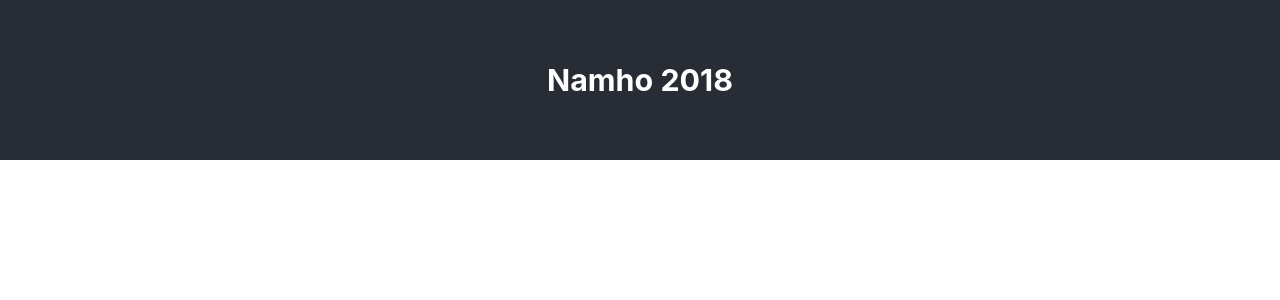
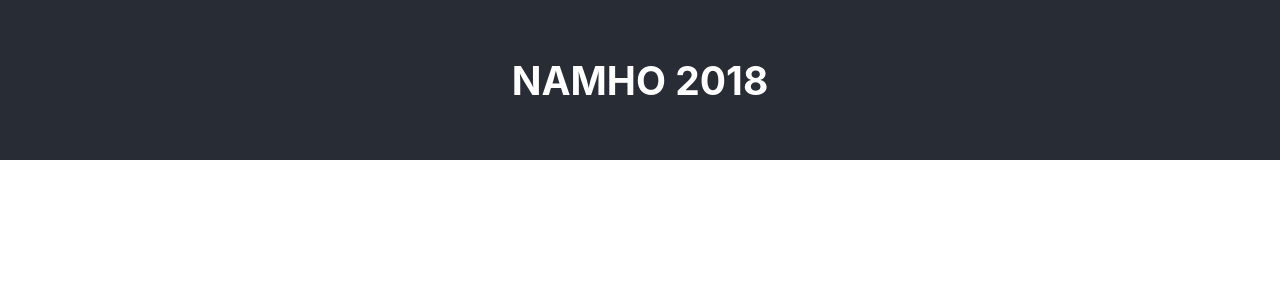
Before and after one commit to JamesPaganLodge/NamhoWebReact, a React (Create React App) app: page / in a window 1280 px wide. Shown: the top 300 px of the page. Built offline with nearby package versions, Linux system fonts and the light colour scheme.

Commit message:
update title

```diff
--- a/src/components/NamhoHeader.js
+++ b/src/components/NamhoHeader.js
@@ -11,7 +11,7 @@ class NamhoHeader extends Component {
   render() {
     return(
       <header className="App-header">
-        <h3>Namho 2018</h3>
+        <h2>NAMHO 2018</h2>
       </header>
     )
   }
```
